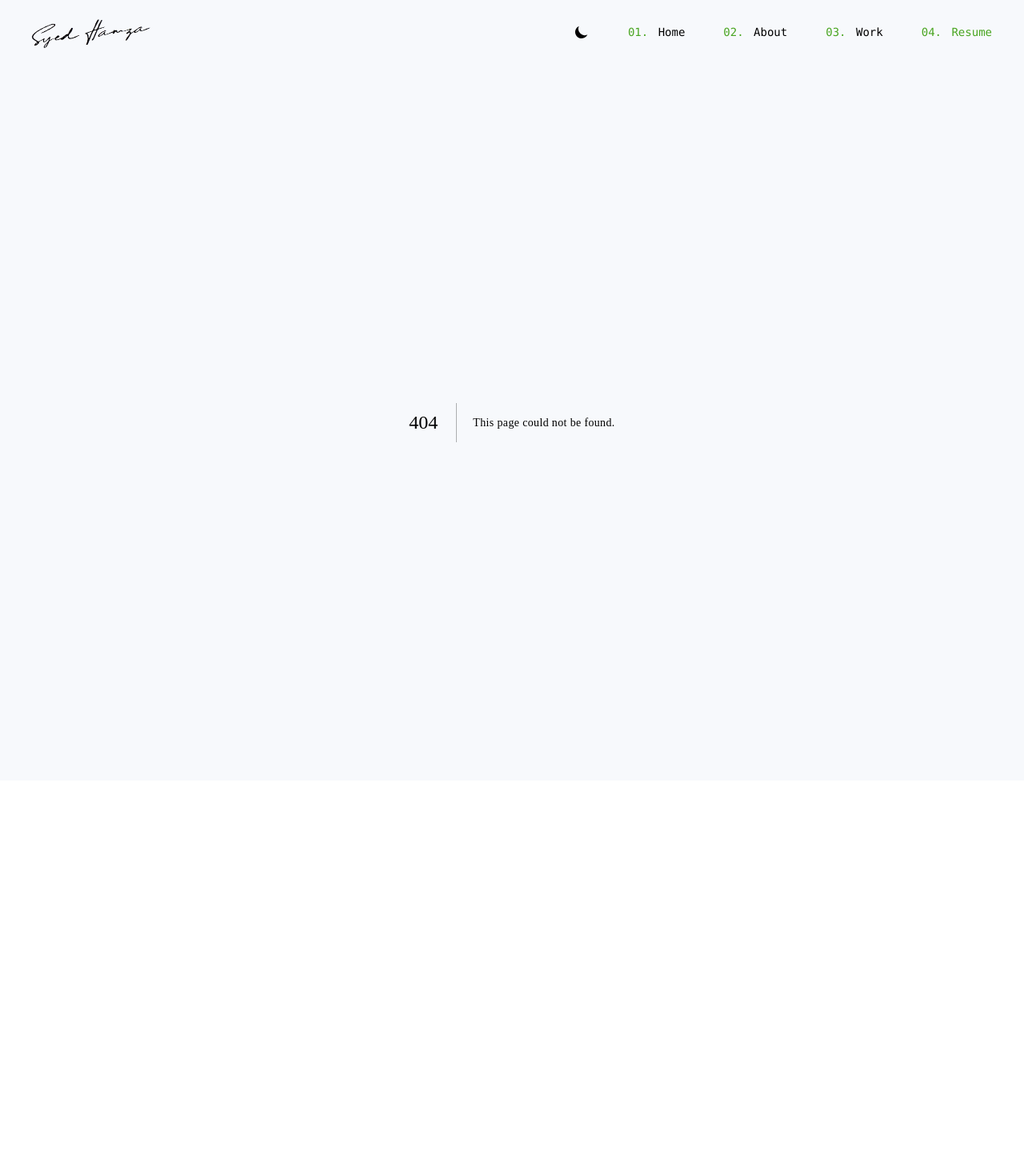
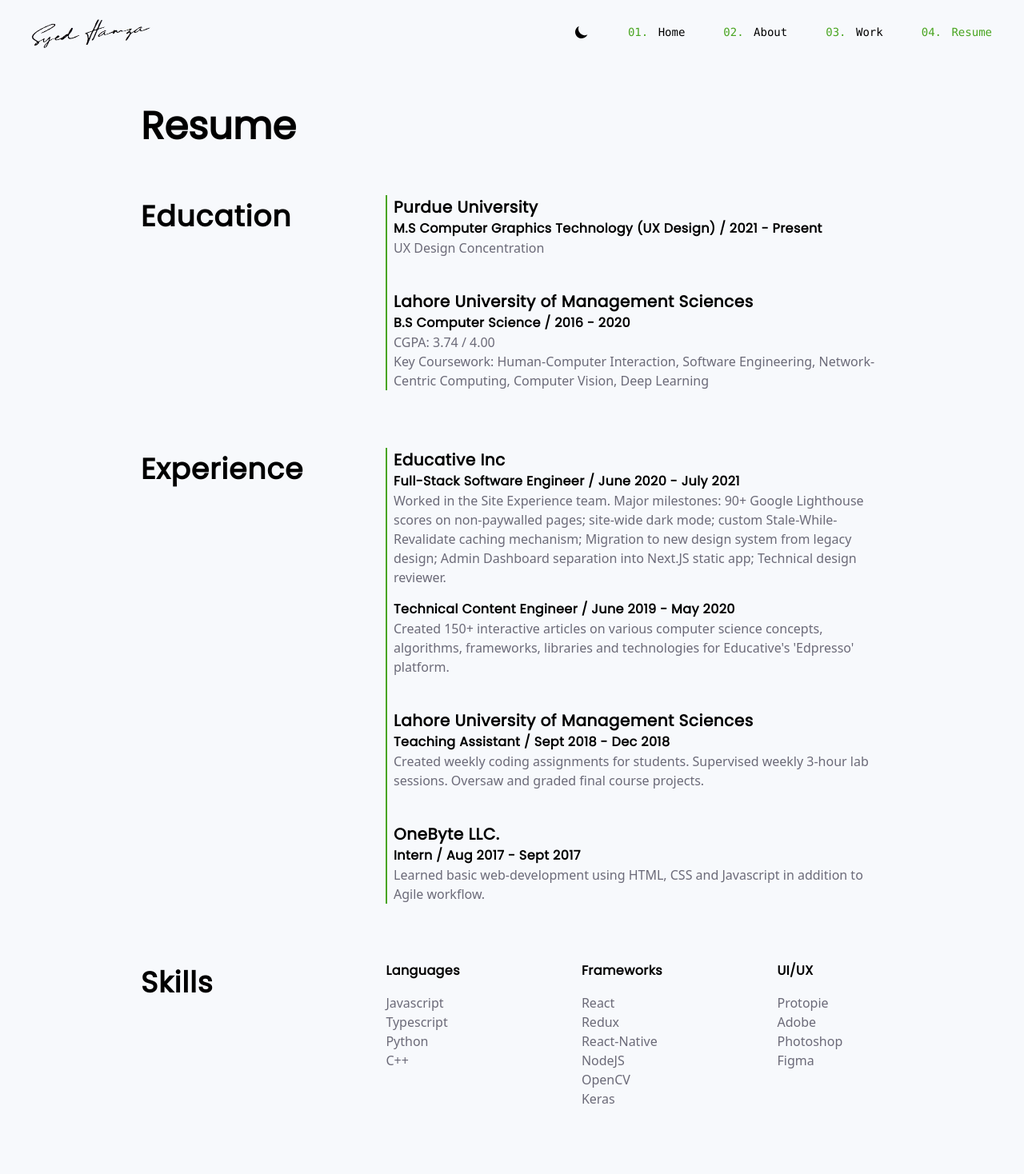
Before and after one commit to hamza1220/Portfolio-v2, a Next.js app: page /resume in a window 1280 px wide. Before the commit this address had no page. Shown: the top 1468 px of the page at 80% size. Before the commit the page ends 976 px from the top, so only its background shows below. Built offline with nearby package versions, Linux system fonts and the light colour scheme.

Commit message:
Resume Page

```diff
--- /dev/null
+++ b/components/Resume/Awards/index.tsx
@@ -0,0 +1,25 @@
+import React from "react";
+
+const Awards = () => {
+  const awards = [
+    "LUMS Dean's Honor List 2016, 2017, 2019",
+    "LUMS Undergraduate Award of Distinction",
+    "A-Level High Achiever Medal",
+    "O-Level High Achiever Medal",
+  ];
+  return (
+    <div className="flex flex-col md:flex-row w-full py-4 md:flex-start">
+      <div className="w-full md:w-4/12">
+        <h2>Awards </h2>
+      </div>
+      <div className="tailwind-hidden md:flex border-l-2 border-solid border-primary pr-2" />
+      <div className="flex flex-col w-full md:w-8/12 justify-center">
+        {awards.map((award) => (
+          <div className="text-gray-900 dark:text-gray-400">{award}</div>
+        ))}
+      </div>
+    </div>
+  );
+};
+
+export default Awards;
--- /dev/null
+++ b/components/Resume/Education/index.tsx
@@ -0,0 +1,50 @@
+import React from "react";
+
+const Education = () => (
+  <div className="flex flex-col md:flex-row w-full py-4 md:flex-start">
+    <div className="w-full md:w-4/12">
+      <h2>Education </h2>
+    </div>
+    <div className="tailwind-hidden md:flex border-l-2 border-solid border-primary pr-2" />
+    <div className="flex flex-col w-full md:w-8/12 space-y-10">
+      <div>
+        <h5>
+          <a
+            className="hover:opacity-70 cursor-pointer transition duration-200"
+            href="https://polytechnic.purdue.edu/degrees/ms-computer-graphics-technology/ux-design"
+            target="_blank"
+            rel="noopener noreferrer"
+          >
+            Purdue University
+          </a>
+        </h5>
+        <h6>M.S Computer Graphics Technology (UX Design) / 2021 - Present</h6>
+        <span className="text-gray-900 dark:text-gray-400">
+          UX Design Concentration
+        </span>
+      </div>
+      <div>
+        <h5>
+          <a
+            className="hover:opacity-70 cursor-pointer transition duration-200"
+            href="https://lums.edu.pk/"
+            target="_blank"
+            rel="noopener noreferrer"
+          >
+            Lahore University of Management Sciences
+          </a>
+        </h5>
+        <h6>B.S Computer Science / 2016 - 2020</h6>
+        <span className="text-gray-900 dark:text-gray-400">
+          CGPA: 3.74 / 4.00
+        </span>
+        <p className="text-gray-900 dark:text-gray-400">
+          Key Coursework: Human-Computer Interaction, Software Engineering,
+          Network-Centric Computing, Computer Vision, Deep Learning
+        </p>
+      </div>
+    </div>
+  </div>
+);
+
+export default Education;
--- /dev/null
+++ b/components/Resume/Experience/index.tsx
@@ -0,0 +1,88 @@
+import React from "react";
+
+const Experience = () => (
+  <div className="flex flex-col md:flex-row w-full py-4 md:flex-start">
+    <div className="w-full md:w-4/12">
+      <h2>Experience </h2>
+    </div>
+    <div className="tailwind-hidden md:flex border-l-2 border-solid border-primary pr-2" />
+    <div className="flex flex-col w-full md:w-8/12 space-y-10">
+      <div>
+        <h5>
+          <a
+            className="hover:opacity-70 cursor-pointer transition duration-200"
+            href="https://www.educative.io/"
+            target="_blank"
+            rel="noopener noreferrer"
+          >
+            Educative Inc
+          </a>
+        </h5>
+        <h6>Full-Stack Software Engineer / June 2020 - July 2021</h6>
+        <span className="text-gray-900 dark:text-gray-400">
+          Worked in the Site Experience team. Major milestones: 90+ Google
+          Lighthouse scores on non-paywalled pages; site-wide dark mode; custom
+          Stale-While-Revalidate caching mechanism; Migration to new design
+          system from legacy design; Admin Dashboard separation into Next.JS
+          static app; Technical design reviewer.
+        </span>
+
+        <h6 className="pt-4">
+          Technical Content Engineer / June 2019 - May 2020
+        </h6>
+        <span className="text-gray-900 dark:text-gray-400">
+          Created 150+ interactive articles on various computer science
+          concepts, algorithms, frameworks, libraries and technologies for
+          Educative's{" "}
+          <a
+            className="hover:opacity-70 hover:underline cursor-pointer transition duration-200"
+            href="https://www.educative.io/edpresso"
+            target="_blank"
+            rel="noopener noreferrer"
+          >
+            'Edpresso'
+          </a>{" "}
+          platform.
+        </span>
+      </div>
+
+      <div>
+        <h5>
+          <a
+            className="hover:opacity-70 cursor-pointer transition duration-200"
+            href="https://lums.edu.pk/"
+            target="_blank"
+            rel="noopener noreferrer"
+          >
+            Lahore University of Management Sciences
+          </a>
+        </h5>
+        <h6>Teaching Assistant / Sept 2018 - Dec 2018</h6>
+        <p className="text-gray-900 dark:text-gray-400">
+          Created weekly coding assignments for students. Supervised weekly
+          3-hour lab sessions. Oversaw and graded final course projects.
+        </p>
+      </div>
+
+      <div>
+        <h5>
+          <a
+            className="hover:opacity-70 cursor-pointer transition duration-200"
+            href="https://onebytellc.com/"
+            target="_blank"
+            rel="noopener noreferrer"
+          >
+            OneByte LLC.{" "}
+          </a>
+        </h5>
+        <h6>Intern / Aug 2017 - Sept 2017</h6>
+        <p className="text-gray-900 dark:text-gray-400">
+          Learned basic web-development using HTML, CSS and Javascript in
+          addition to Agile workflow.
+        </p>
+      </div>
+    </div>
+  </div>
+);
+
+export default Experience;
--- /dev/null
+++ b/components/Resume/Interests/index.tsx
@@ -0,0 +1,17 @@
+import React from "react";
+
+const Interests = () => (
+  <div className="flex flex-col md:flex-row w-full py-4 md:flex-start">
+    <div className="w-full md:w-4/12">
+      <h2>Interests </h2>
+    </div>
+    <div className="tailwind-hidden md:flex border-l-2 border-solid border-primary pr-2 h-6 self-center" />
+    <div className="flex flex-col w-full md:w-8/12 justify-center">
+      <span className="text-gray-900 dark:text-gray-400">
+        Football (soccer), Tennis, Cricket, Memes, Cinema
+      </span>
+    </div>
+  </div>
+);
+
+export default Interests;
--- /dev/null
+++ b/components/Resume/Skills/index.tsx
@@ -0,0 +1,43 @@
+import React from "react";
+
+const Skills = () => {
+  const languages = ["Javascript", "Typescript", "Python", "C++"];
+  const frameworks = [
+    "React",
+    "Redux",
+    "React-Native",
+    "NodeJS",
+    "OpenCV",
+    "Keras",
+  ];
+  const design = ["Protopie", "Adobe Photoshop", "Figma"];
+  return (
+    <div className="flex flex-col md:flex-row w-full py-4 md:flex-start">
+      <div className="w-full md:w-4/12">
+        <h2>Skills </h2>
+      </div>
+      <div className="grid gap-y-6 md:gap-y-0 sm:grid-cols-3 md:gap-x-28 place-content-start sm:place-content-center">
+        <div>
+          <h6 className="pb-4">Languages</h6>
+          {languages.map((lang) => (
+            <div className="text-gray-900 dark:text-gray-400">{lang}</div>
+          ))}
+        </div>
+        <div>
+          <h6 className="pb-4">Frameworks</h6>
+          {frameworks.map((fw) => (
+            <div className="text-gray-900 dark:text-gray-400">{fw}</div>
+          ))}
+        </div>
+        <div>
+          <h6 className="pb-4">UI/UX</h6>
+          {design.map((des) => (
+            <div className="text-gray-900 dark:text-gray-400">{des}</div>
+          ))}
+        </div>
+      </div>
+    </div>
+  );
+};
+
+export default Skills;
--- /dev/null
+++ b/containers/Resume/index.tsx
@@ -0,0 +1,21 @@
+import React from "react";
+import Awards from "../../components/Resume/Awards";
+import Education from "../../components/Resume/Education";
+import Experience from "../../components/Resume/Experience";
+import Interests from "../../components/Resume/Interests";
+import Skills from "../../components/Resume/Skills";
+
+const Resume = () => {
+  return (
+    <div className="flex flex-col w-full space-y-10">
+      <h1>Resume </h1>
+      <Education />
+      <Experience />
+      <Skills />
+      <Interests />
+      <Awards />
+    </div>
+  );
+};
+
+export default Resume;
--- /dev/null
+++ b/pages/resume.tsx
@@ -0,0 +1,29 @@
+import Head from "next/head";
+import Container from "../containers/Resume";
+
+const Home = () => {
+  return (
+    <>
+      <Head>
+        <title>S. Hamza Ahmad</title>
+        <meta
+          name="description"
+          content="This will be the description of the website"
+        />
+        <meta property="og:title" content="S. Hamza Ahmad" />
+        <meta
+          property="og:description"
+          content="This will be the description of the website"
+        />
+        <link rel="icon" href="/favicon.ico" />
+        <link
+          href="https://fonts.googleapis.com/css2?family=Poppins&display=swap"
+          rel="stylesheet"
+        />
+      </Head>
+      <Container />
+    </>
+  );
+};
+
+export default Home;
--- a/styles/globals.css
+++ b/styles/globals.css
@@ -54,10 +54,6 @@
 
   body {
     @apply text-black dark:text-dark-contrastText;
-  }
-
-  a {
-    @apply text-primary dark:text-primary-200 hover:text-primary-700 hover:underline;
   }
 }
 
@@ -228,6 +224,10 @@
     @apply py-4;
   }
 
+  .md a {
+    @apply text-primary dark:text-primary-200 hover:text-primary-700 hover:underline;
+  }
+
   .md ul {
     @apply list-disc list-inside;
   }
```
